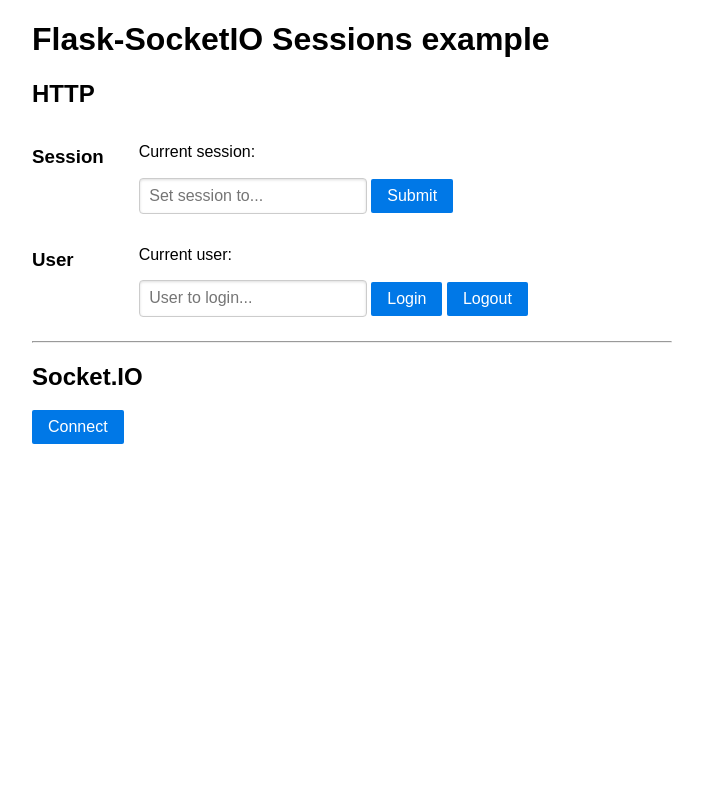
After one commit to godcho/Heroku-Flask-1, a Flask app: template templates/sessions.html in a window 1280 px wide. The commit adds this page. Shown: the whole page, without its empty margins (288-991 px from the left). Run offline with Flask 2, Linux system fonts and the light colour scheme; the template is opened without the code that fills it, so the values that code supplies are empty; some libraries are stand-ins or nearby versions.

Commit message:
make ot better

```diff
--- /dev/null
+++ b/app.py
@@ -0,0 +1,113 @@
+#!/usr/bin/env python
+from threading import Lock
+from flask import Flask, render_template, session, request
+from flask_socketio import SocketIO, emit, join_room, leave_room, \
+    close_room, rooms, disconnect
+
+# Set this variable to "threading", "eventlet" or "gevent" to test the
+# different async modes, or leave it set to None for the application to choose
+# the best option based on installed packages.
+async_mode = None
+
+app = Flask(__name__)
+app.config['SECRET_KEY'] = 'secret!'
+socketio = SocketIO(app, async_mode=async_mode)
+thread = None
+thread_lock = Lock()
+
+
+def background_thread():
+    """Example of how to send server generated events to clients."""
+    count = 0
+    while True:
+        socketio.sleep(10)
+        count += 1
+        socketio.emit('my_response',
+                      {'data': 'Server generated event', 'count': count},
+                      namespace='/test')
+
+
+@app.route('/')
+def index():
+    return render_template('index.html', async_mode=socketio.async_mode)
+
+
+@socketio.on('my_event', namespace='/test')
+def test_message(message):
+    session['receive_count'] = session.get('receive_count', 0) + 1
+    emit('my_response',
+         {'data': message['data'], 'count': session['receive_count']})
+
+
+@socketio.on('my_broadcast_event', namespace='/test')
+def test_broadcast_message(message):
+    session['receive_count'] = session.get('receive_count', 0) + 1
+    emit('my_response',
+         {'data': message['data'], 'count': session['receive_count']},
+         broadcast=True)
+
+
+@socketio.on('join', namespace='/test')
+def join(message):
+    join_room(message['room'])
+    session['receive_count'] = session.get('receive_count', 0) + 1
+    emit('my_response',
+         {'data': 'In rooms: ' + ', '.join(rooms()),
+          'count': session['receive_count']})
+
+
+@socketio.on('leave', namespace='/test')
+def leave(message):
+    leave_room(message['room'])
+    session['receive_count'] = session.get('receive_count', 0) + 1
+    emit('my_response',
+         {'data': 'In rooms: ' + ', '.join(rooms()),
+          'count': session['receive_count']})
+
+
+@socketio.on('close_room', namespace='/test')
+def close(message):
+    session['receive_count'] = session.get('receive_count', 0) + 1
+    emit('my_response', {'data': 'Room ' + message['room'] + ' is closing.',
+                         'count': session['receive_count']},
+         room=message['room'])
+    close_room(message['room'])
+
+
+@socketio.on('my_room_event', namespace='/test')
+def send_room_message(message):
+    session['receive_count'] = session.get('receive_count', 0) + 1
+    emit('my_response',
+         {'data': message['data'], 'count': session['receive_count']},
+         room=message['room'])
+
+
+@socketio.on('disconnect_request', namespace='/test')
+def disconnect_request():
+    session['receive_count'] = session.get('receive_count', 0) + 1
+    emit('my_response',
+         {'data': 'Disconnected!', 'count': session['receive_count']})
+    disconnect()
+
+
+@socketio.on('my_ping', namespace='/test')
+def ping_pong():
+    emit('my_pong')
+
+
+@socketio.on('connect', namespace='/test')
+def test_connect():
+    global thread
+    with thread_lock:
+        if thread is None:
+            thread = socketio.start_background_task(target=background_thread)
+    emit('my_response', {'data': 'Connected', 'count': 0})
+
+
+@socketio.on('disconnect', namespace='/test')
+def test_disconnect():
+    print('Client disconnected', request.sid)
+
+
+if __name__ == '__main__':
+    socketio.run(app, host='0.0.0.0',debug=True)
--- /dev/null
+++ b/templates/sessions.html
@@ -0,0 +1,143 @@
+<html>
+    <head>
+        <link rel="stylesheet" href="https://unpkg.com/purecss@1.0.0/build/pure-min.css">
+        <meta name="viewport" content="width=device-width, initial-scale=1">
+        <script src="https://code.jquery.com/jquery-3.2.1.min.js"></script>
+        <script src="https://cdnjs.cloudflare.com/ajax/libs/socket.io/2.0.3/socket.io.slim.js"></script>
+    </head>
+    <body>
+        <div class="pure-g">
+            <div class="pure-u-1-4"></div>
+            <div class="pure-u-1-2">
+                <h1>Flask-SocketIO Sessions example</h1>
+
+                <div class="pure-form">
+                    <h2>HTTP</h2>
+                    <div class="pure-g">
+                        <div class="pure-u-1-6"><h3>Session</h3></div>
+                        <div class="pure-u-5-6">
+                            <p>Current session: <b><span id="http-session"></span></b></p>
+                            <p>
+                                <input type=text id='http-session-set' placeholder="Set session to...">
+                                <button class="pure-button pure-button-primary" id="submit-http">Submit</button>
+                            </p>
+                        </div>
+                        <div class="pure-u-1-6"><h3>User</h3></div>
+                        <div class="pure-u-5-6">
+                            <p>Current user: <b><span id="http-user"></span></b></p>
+                            <p>
+                                <input type=text id='http-user-set' placeholder="User to login...">
+                                <button class="pure-button pure-button-primary" id="login-http">Login</button>
+                                <button class="pure-button pure-button-primary" id="logout-http">Logout</button>
+                            </p>
+                        </div>
+                    </div>
+                    <hr>
+                    <h2>Socket.IO</h2>
+                    <p><button class="pure-button pure-button-primary" id="connect">Connect</button></p>
+                    <div id="socketio" style="display: none">
+                        <div class="pure-g">
+                            <div class="pure-u-1-6"><h3>Session</h3></div>
+                            <div class="pure-u-5-6">
+                                <p>Current session: <b><span id="socketio-session"></span></b></p>
+                                <p>
+                                    <input type=text id='socketio-session-set' placeholder="Set session to...">
+                                    <button class="pure-button pure-button-primary" id="submit-socketio">Submit</button>
+                                </p>
+                            </div>
+                            <div class="pure-u-1-6"><h3>User</h3></div>
+                            <div class="pure-u-5-6">
+                                <p>Current user: <b><span id="socketio-user"></span></b></p>
+                                <p>
+                                    <input type=text id='socketio-user-set' placeholder="User to login...">
+                                    <button class="pure-button pure-button-primary" id="login-socketio">Login</button>
+                                    <button class="pure-button pure-button-primary" id="logout-socketio">Logout</button>
+                                </p>
+                            </div>
+                        </div>
+                    </div>
+                </div>
+            </div>
+            <div class="pure-u-1-4"></div>
+        </div>
+
+        <script>
+            // HTTP handlers
+            window.setInterval(function() {
+                $.ajax({
+                    type: 'GET',
+                    url: '/session',
+                    success: function(data) {
+                        $('#http-session').text(data['session']);
+                        $('#http-user').text(data['user']);
+                    }
+                });
+            }, 1000);
+
+            $('#submit-http').click(function() {
+                $.ajax({
+                    type: 'POST',
+                    url: '/session',
+                    data: JSON.stringify({session: $('#http-session-set').val()}),
+                    contentType: 'application/json'
+                });
+            });
+            $('#login-http').click(function() {
+                $.ajax({
+                    type: 'POST',
+                    url: '/session',
+                    data: JSON.stringify({user: $('#http-user-set').val()}),
+                    contentType: 'application/json'
+                });
+            });
+            $('#logout-http').click(function() {
+                $.ajax({
+                    type: 'POST',
+                    url: '/session',
+                    data: JSON.stringify({user: null}),
+                    contentType: 'application/json'
+                });
+            });
+
+
+            // Socket.IO handlers
+            var socket = null;
+
+            $('#connect').click(function() {
+                if (!socket) {
+                    socket = io.connect(location.href);
+                    socket.on('refresh-session', function(data) {
+                        $('#socketio-session').text(data['session']);
+                        $('#socketio-user').text(data['user']);
+                    });
+
+                    $('#connect').text('Disconnect');
+                    $('#socketio').show();
+                }
+                else {
+                    socket.disconnect();
+                    socket = null;
+                    $('#socketio').hide();
+                    $('#connect').text('Connect');
+                    $('#socketio-session').text('');
+                    $('#socketio-user').text('');
+                }
+            });
+
+            window.setInterval(function() {
+                if (socket)
+                    socket.emit('get-session');
+            }, 1000);
+
+            $('#submit-socketio').click(function() {
+                socket.emit('set-session', {session: $('#socketio-session-set').val()});
+            });
+            $('#login-socketio').click(function() {
+                socket.emit('set-session', {user: $('#socketio-user-set').val()});
+            });
+            $('#logout-socketio').click(function() {
+                socket.emit('set-session', {user: null});
+            });
+        </script>
+    </body>
+</html>
```
Also changed, not shown: requirements.txt (+11 -13 lines), templates/index.html (+118 -28 lines), 3 other files.
